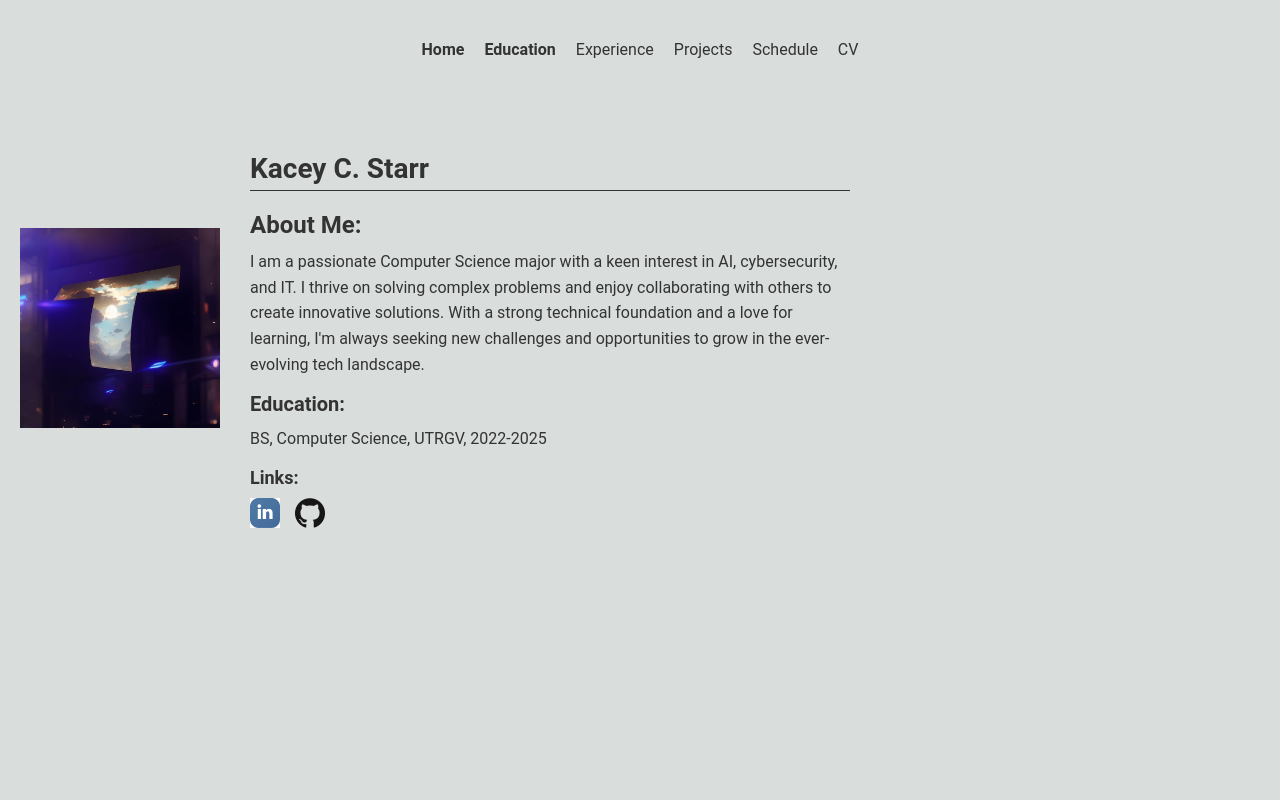
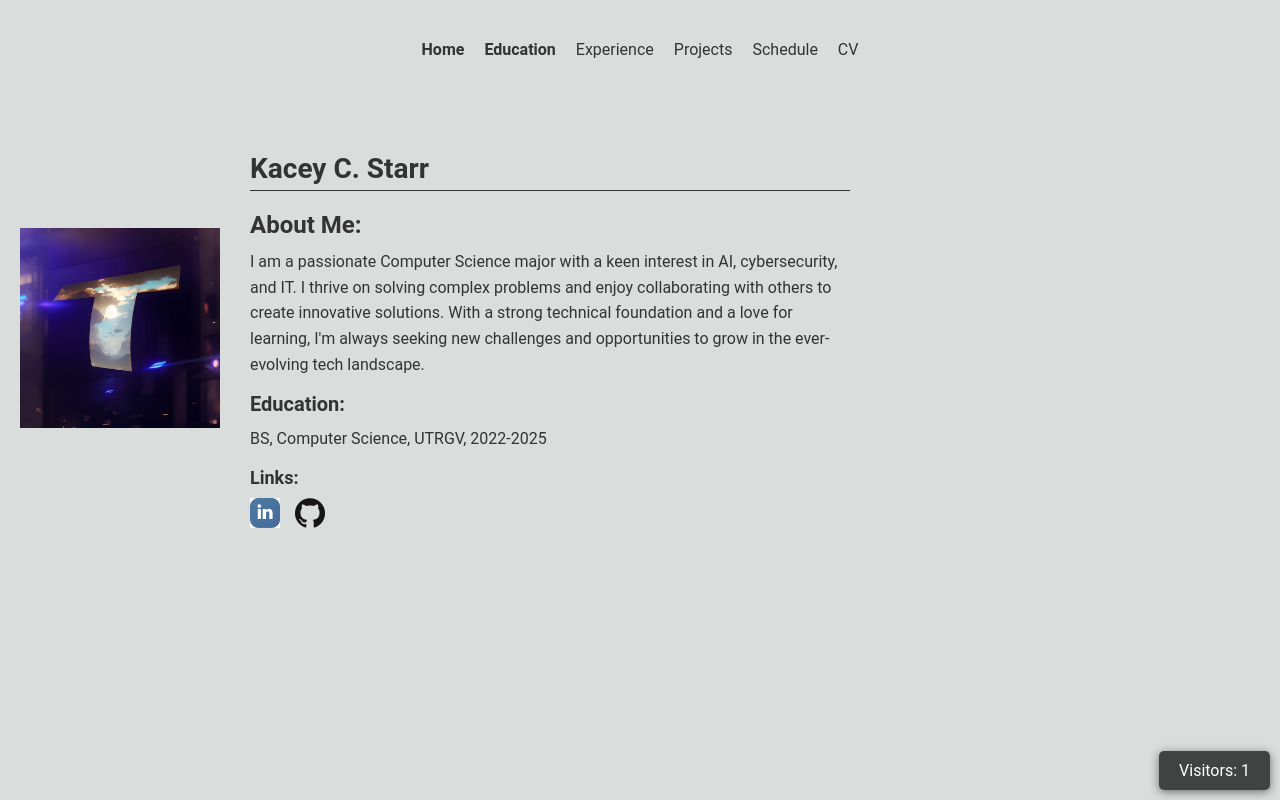
Before and after one commit to KaceyStarr/kaceycstarr, a plain HTML site: page Personal Website/body.html in a window 1280 px wide. Drawn offline with Linux system fonts and the light colour scheme.

Commit message:
Added a vistior traffic widget

```diff
--- a/Personal Website/body.html
+++ b/Personal Website/body.html
@@ -5,12 +5,26 @@
     <meta name="viewport" content="width=device-width, initial-scale=1.0">
     <title>Kacey C. Starr</title>
     <link rel="stylesheet" href="stylehome.css">
+    <style>
+        /* Additional CSS for the traffic widget */
+        #traffic-widget {
+            position: fixed;
+            bottom: 10px;
+            right: 10px;
+            background-color: rgba(0, 0, 0, 0.7);
+            color: white;
+            padding: 10px 20px;
+            border-radius: 5px;
+            box-shadow: 0 2px 10px rgba(0, 0, 0, 0.5);
+            z-index: 1000;
+        }
+    </style>
 </head>
 <body>
     <header>
         <nav>
             <a href="#" class="active">Home</a>
-            <a href="education.html" class="active">Education</a> <!--Link to education page-->
+            <a href="education.html" class="active">Education</a> <!-- Link to education page -->
             <a href="experience.html">Experience</a>
             <a href="projects.html">Projects</a>
             <a href="schedule.html">Schedule</a>
@@ -44,5 +58,32 @@
             </div>
         </div>
     </section>
+
+
+
+
+
+
+
+    <!-- Visitor Traffic Widget -->
+    <div id="traffic-widget">Visitors: 0</div>
+    <script>
+        // Check if 'visitors' is already in local storage
+        let visitors = localStorage.getItem('visitors');
+
+        // If it doesn't exist, initialize it to 0
+        if (!visitors) {
+            visitors = 0;
+        }
+
+        // Increment visitors count
+        visitors++;
+
+        // Store updated visitors count in local storage
+        localStorage.setItem('visitors', visitors);
+
+        // Update the widget display
+        document.getElementById('traffic-widget').innerText = 'Visitors: ' + visitors;
+    </script>
 </body>
 </html>
```
